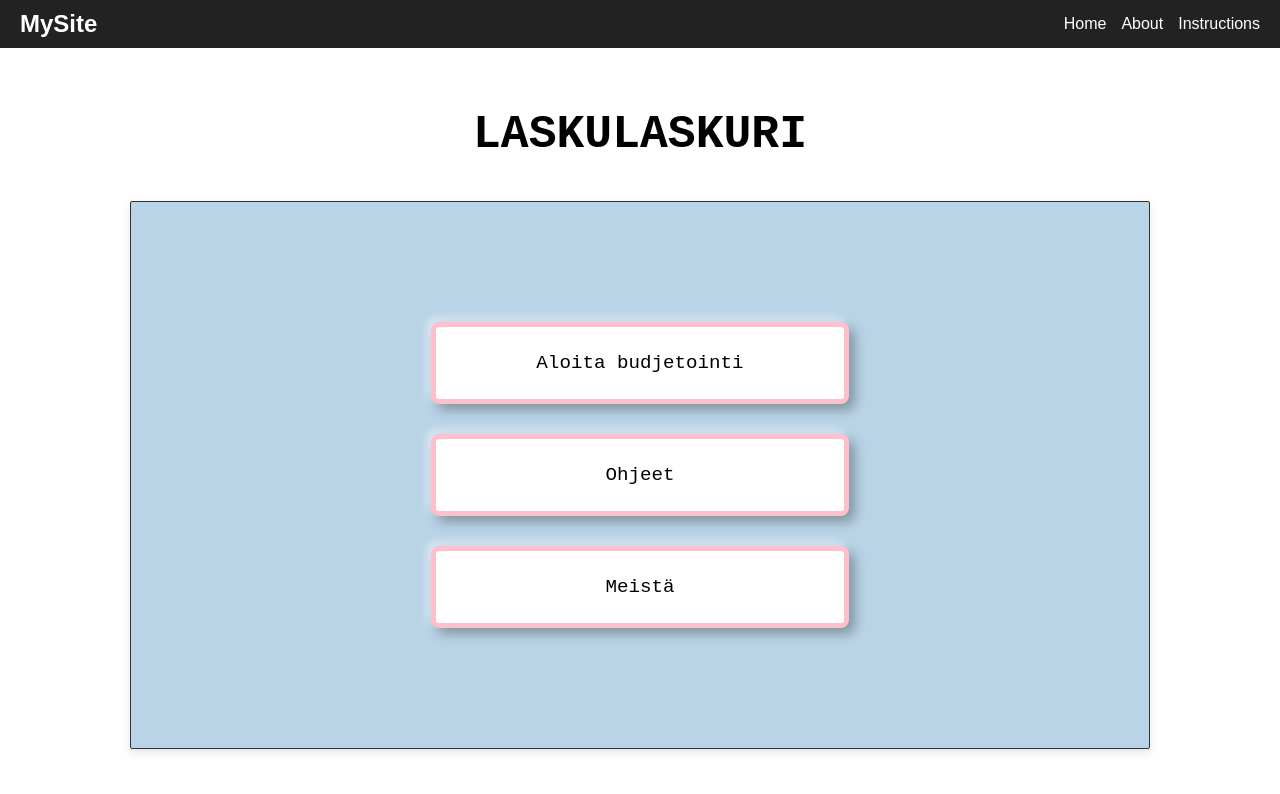
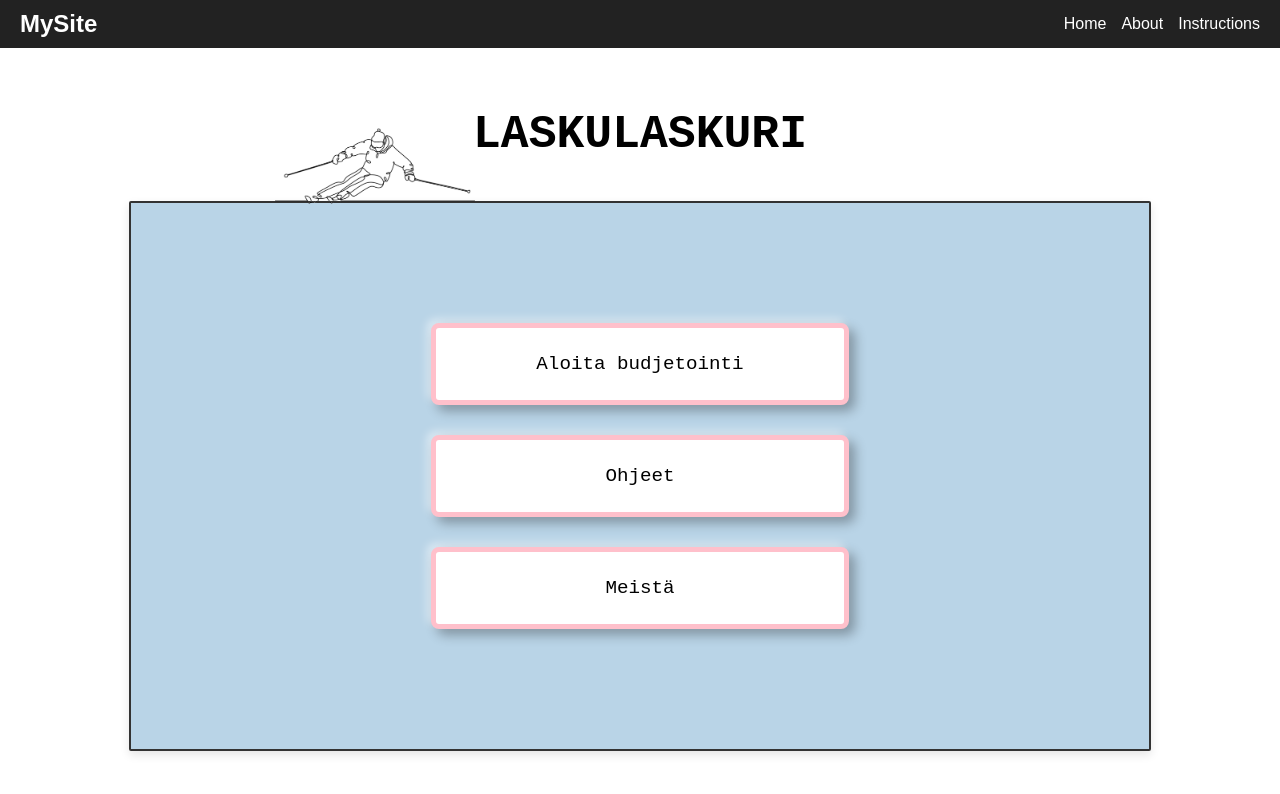
Before and after one commit to ilonamarkula/laskulaskuri, a React (Create React App) app: page / in a window 1280 px wide. Shown: the top 794 px of the page. Built offline with nearby package versions, Linux system fonts and the light colour scheme.

Commit message:
laskettelija

```diff
--- a/src/pages/Home.js
+++ b/src/pages/Home.js
@@ -1,9 +1,13 @@
 import { Link } from "react-router-dom";
+import laskutyyppiImage from "../laskutyyppi_transparent.png";
 
 export default function Home() {
   return (
     <section className="home">
-      <h1 className="title">LASKULASKURI</h1>
+      <h1 className="title">
+        LASKULASKURI
+        <img src={laskutyyppiImage} alt="Laskutyyppi" className="title-image" />
+      </h1>
       <div className="button-container">
         <Link to="/laskuri" className="home-button">
           Aloita budjetointi
--- a/src/styles.css
+++ b/src/styles.css
@@ -29,20 +29,27 @@ body {
   justify-content: flex-start; /* Sisältö alkaa ylhäältä */
   min-height: 100vh;
   background-color: white;
+  position: relative; /* Lisätty, jotta kuva voi olla suhteessa home-elemnttiin */
 }
 
 .title {
   font-family: "Andale Mono", monospace;
   font-size: 2.9rem;
+  color: black;
+  text-align: center;
   margin-top: 60px;
   margin-bottom: 40px;
-  position: relative;
-  text-align: center;
-  color: black; /* Tai joku syvempi punainen kuten #8B0000 */
-
+  position: relative; /* Lisätty, jotta kuva voidaan sijoittaa päälle */
 }
 
-
+.title-image {
+  width: 200px; /* Säädä kuvakoko tarpeen mukaan */
+  height: auto;
+  position: absolute; /* Kiinnitetään kuva oikeaan yläkulmaan */
+  top: 0;
+  right: 320px;
+  margin: 12px; /* Varmistaa, että kuva ei mene reunan yli */
+}
 
 .button-container {
   background-color: #b9d4e7; /* Erillinen vaalea laatikko nappien taustaksi */
@@ -52,7 +59,7 @@ body {
   display: flex;
   flex-direction: column;
   gap: 30px;
-  border: 1px solid;
+  border: 2px solid;
 }
 
 .button-container button {
```
